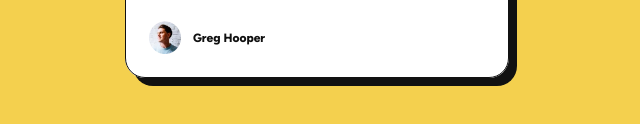
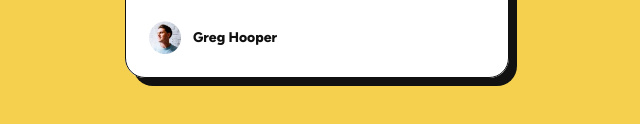
Before and after one commit to semperprimum/fem-blog-preview-card, a website built with Vite: page index.html in a window 1280 px wide. Shown: the part 584-708 px from the top of the page, 323-963 px from the left. Built offline with nearby package versions, Linux system fonts and the light colour scheme.

Commit message:
fix author name font size again

```diff
--- a/style.scss
+++ b/style.scss
@@ -87,7 +87,7 @@ body {
 
         &-name {
             font-weight : $fw-bold;
-            font-size   : .75rem;
+            font-size   : .875rem;
         }
     }
 
```
